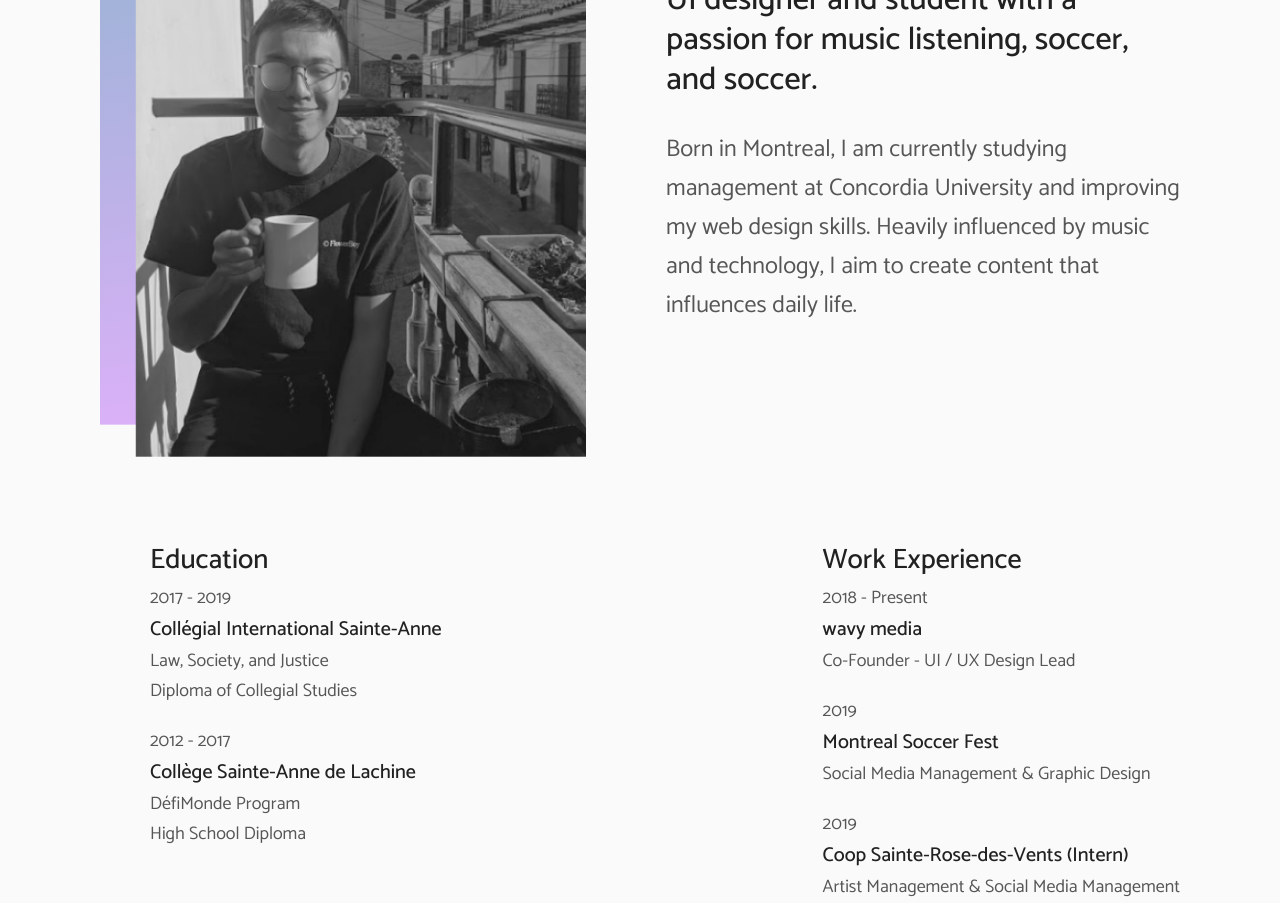
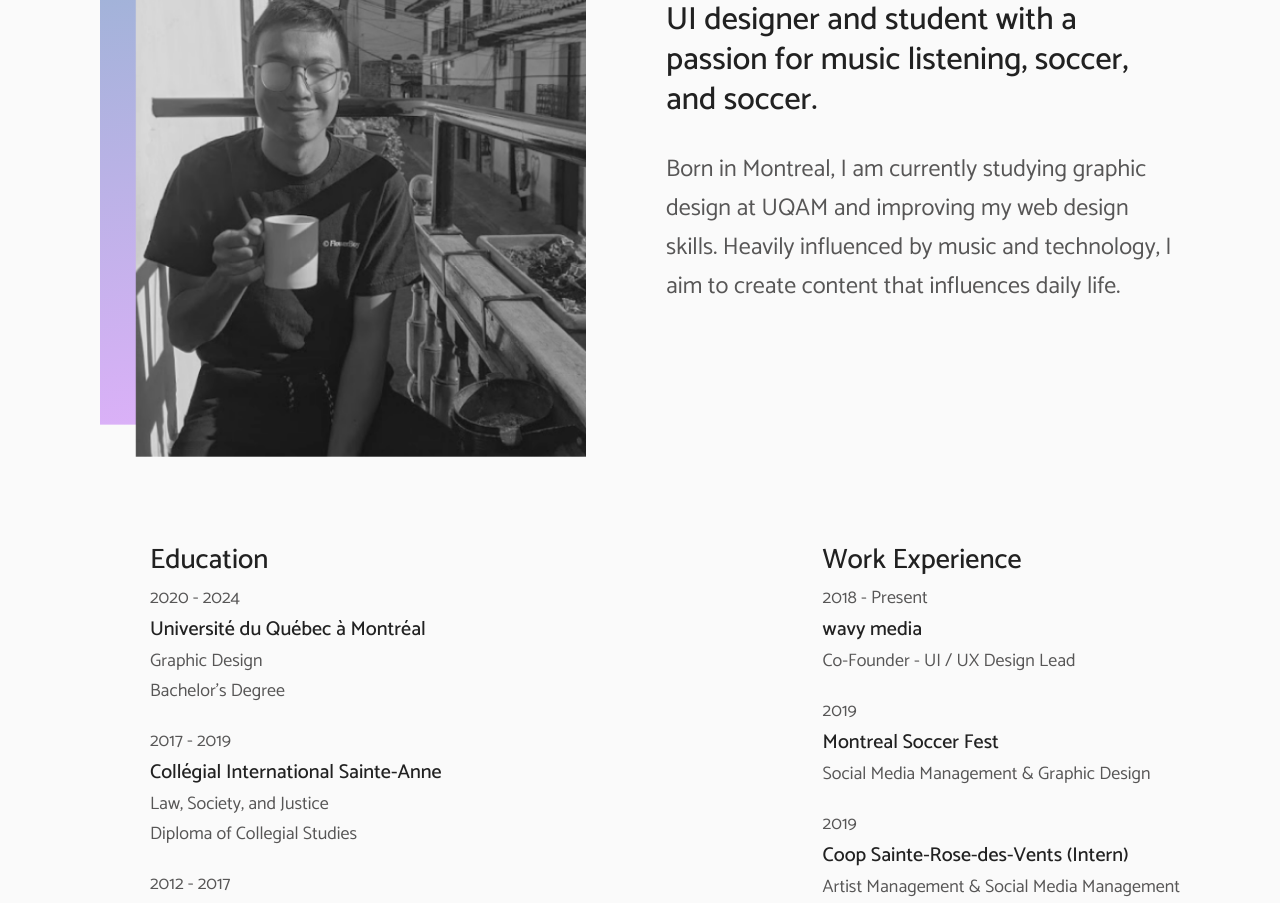
Before and after one commit to aramperes/matei, a React (Create React App) app: page /about in a window 1280 px wide. Shown: the part 320-1223 px from the top of the page. Built offline with nearby package versions, Linux system fonts and the light colour scheme.

Commit message:
Update AboutPage.tsx

```diff
--- a/src/Components/AboutPage/AboutPage.tsx
+++ b/src/Components/AboutPage/AboutPage.tsx
@@ -34,7 +34,7 @@ export default class AboutPage extends React.Component<any> {
                                 soccer, and soccer.
                             </div>
                             <div className={"IntroSubtext"}>
-                                Born in Montreal, I am currently studying management at Concordia University and
+                                Born in Montreal, I am currently studying graphic design at UQAM and
                                 improving my web design skills. Heavily influenced by music and technology, I aim to
                                 create content that influences daily life.
                             </div>
@@ -45,6 +45,13 @@ export default class AboutPage extends React.Component<any> {
                     <div className={"Resume"}>
                         <div className={"Section"} ref={this.educationRef}>
                             <div className={"Title"}>Education</div>
+                            <div className={"Item"}>
+                                <div className={"Date"}>2020 - 2024</div>
+                                <div className={"Name"}>Universit&eacute; du Qu&eacute;bec &agrave;  Montr&eacute;al</div>
+                                <div className={"Description"}>
+                                    Graphic Design<br/>Bachelor's Degree
+                                </div>
+                            </div>
                             <div className={"Item"}>
                                 <div className={"Date"}>2017 - 2019</div>
                                 <div className={"Name"}>Coll&eacute;gial International Sainte-Anne</div>
```
